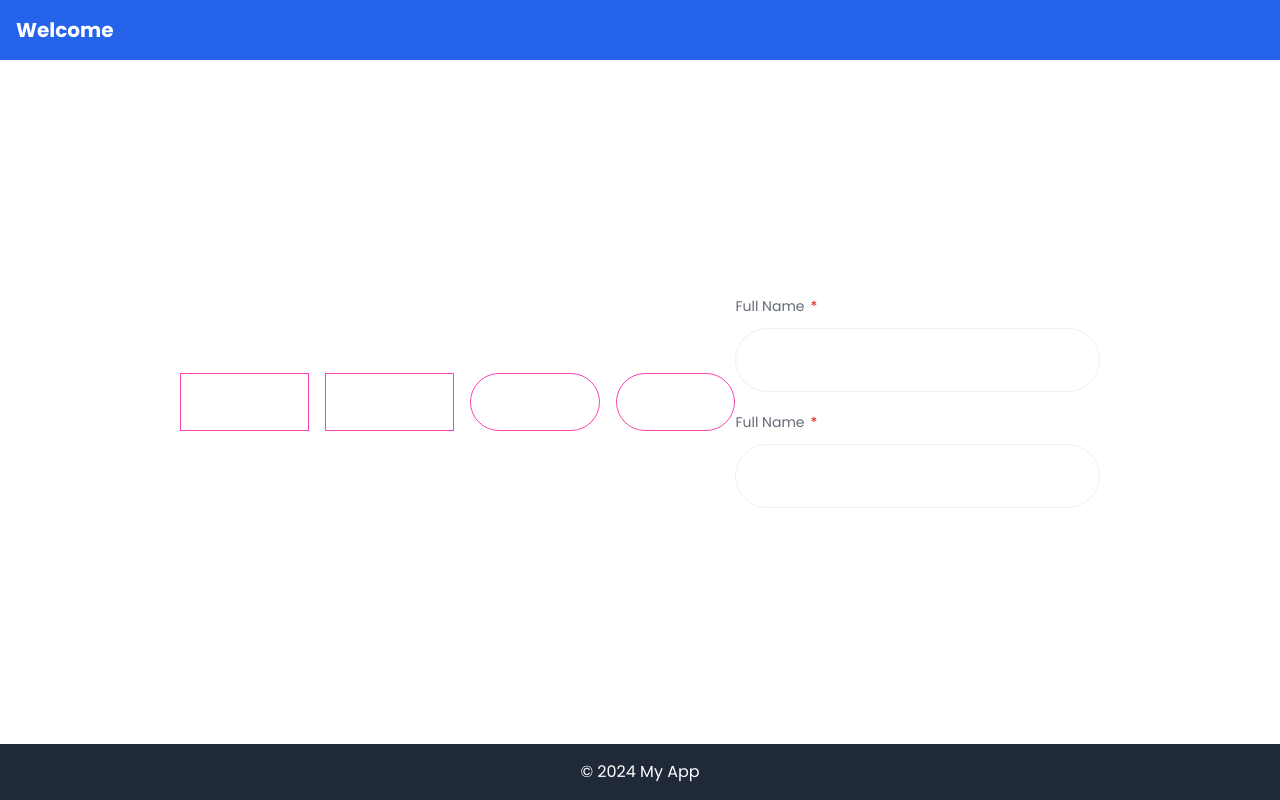
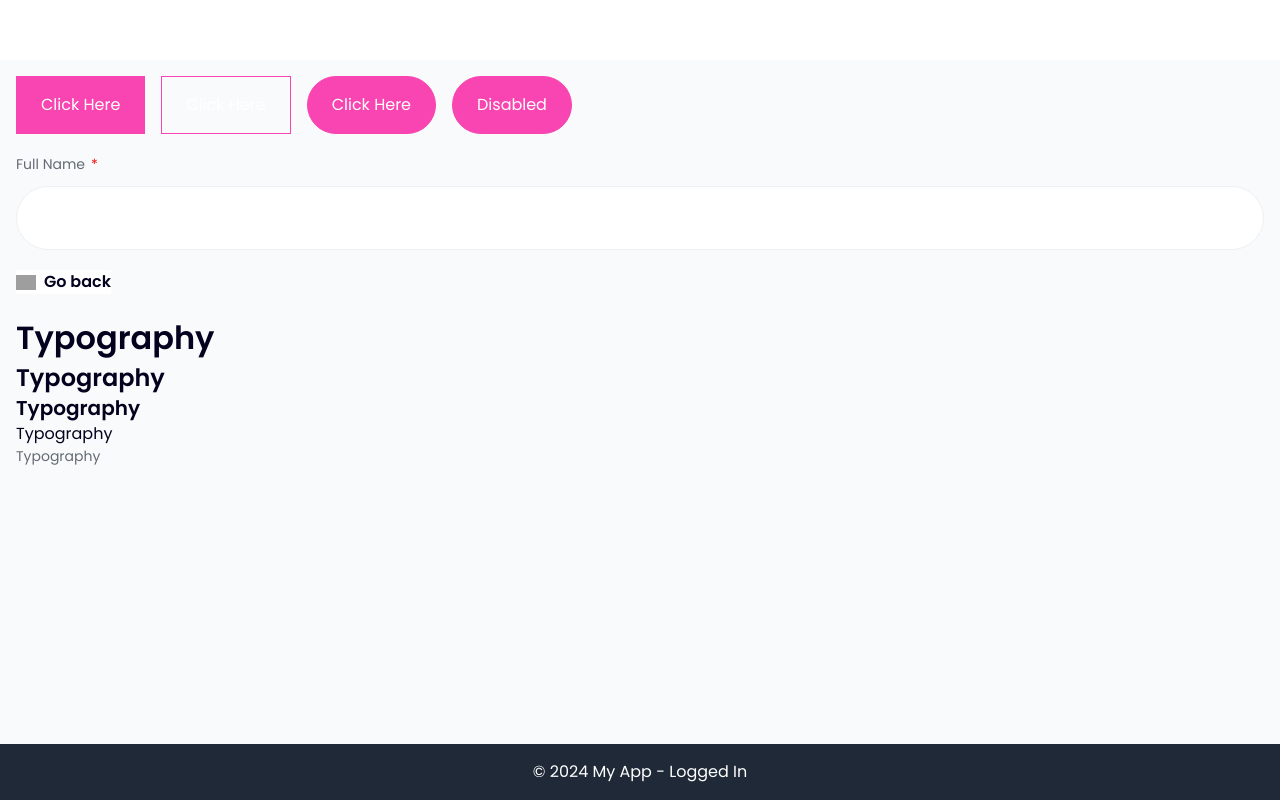
Before and after one commit to rienierpatron/d_e_a_l_z_managementfrontend, a Next.js app: page /component-preview in a window 1280 px wide. Built offline with nearby package versions, Linux system fonts and the light colour scheme; grey boxes are pictures that could not be loaded.

Commit message:
CT-2267: created components

```diff
--- /dev/null
+++ b/src/components/BackNavigation/index.jsx
@@ -0,0 +1,39 @@
+import React from "react";
+import classNames from "classnames";
+import Button from "../Button";
+import { useRouter } from "next/router";
+
+const BackNavigation = ({ href, baseClassName, icon, text, className }) => {
+  const router = useRouter();
+
+  const handleBack = () => {
+    if (href) {
+      router.push(href);
+    } else {
+      window.history.back(-1);
+    }
+  };
+
+  return (
+    <Button
+      className={classNames(
+        "flex items-center gap-2 font-semibold min-w-max !p-0 mb-[20px] bg-transparent",
+        baseClassName
+      )}
+      onClick={handleBack}
+      icon={icon ? icon : "/arrow-left.svg"}
+      borderless
+    >
+      <span
+        className={classNames(
+          "whitespace-nowrap text-ellipsis text-midnight-blue",
+          className
+        )}
+      >
+        {text}
+      </span>
+    </Button>
+  );
+};
+
+export default BackNavigation;
--- a/src/components/Button/index.jsx
+++ b/src/components/Button/index.jsx
@@ -8,7 +8,7 @@ const Button = React.forwardRef(
       children,
       onClick,
       type = "button",
-      variant = "primary",
+      variant = "default",
       disabled = false,
       className = "",
       primary,
@@ -17,17 +17,18 @@ const Button = React.forwardRef(
       fullWidth = false,
       outlined,
       icon = null,
-      iconPosition = 'left',
+      iconPosition = "left",
       isLoading = false,
       ...props
     },
     ref
   ) => {
     const baseClasses =
-      "bg-white border px-6 py-4 flex items-center justify-center gap-2";
+      "border bg-white px-6 py-4 flex items-center justify-center gap-2";
 
     const variantClasses = {
-      primary: "bg-primary text-white border-primary hover:opacity-90 focus:outline-none focus-visible:ring-2 focus-within:ring-primary",
+      primary:
+        "!bg-primary !text-white !border-primary hover:opacity-90 focus:outline-none focus-visible:ring-2 focus-within:ring-primary",
     };
 
     const primaryOutlined = outlined && variant === "primary";
@@ -37,12 +38,12 @@ const Button = React.forwardRef(
       variantClasses[variant],
       className,
       {
-        "w-full": fullWidth,
-        "rounded-[32px]": isRound,
-        "border-0": borderless,
-        "pointer-events-none": disabled,
-        "bg-transparent": outlined,
-        "text-primary": primaryOutlined,
+        "!w-full": fullWidth,
+        "!rounded-[32px]": isRound,
+        "!border-0": borderless,
+        "!pointer-events-none": disabled,
+        "!bg-transparent": outlined,
+        "!text-primary": primaryOutlined,
       }
     );
 
@@ -55,11 +56,11 @@ const Button = React.forwardRef(
         {...props}
       >
         {icon && iconPosition === "left" && (
-         <Image src={icon} height={20} width={20}/>
+          <Image src={icon} height={20} width={20} />
         )}
         {children}
         {icon && iconPosition === "right" && (
-         <Image src={icon} height={20} width={20}/>
+          <Image src={icon} height={20} width={20} />
         )}
       </button>
     );
--- /dev/null
+++ b/src/components/Typography/index.jsx
@@ -0,0 +1,37 @@
+import React from 'react';
+import PropTypes from 'prop-types';
+import classNames from 'classnames';
+
+const TYPOGRAPHY_STYLES = {
+  title: 'text-32px font-semibold text-midnight-blue', // 32px/48px;
+  subtitle: 'text-2xl font-semibold text-midnight-blue', // 24px/32px
+  heading: 'text-xl font-semibold text-midnight-blue', // 20px/28px
+  body: 'text-base font-normal text-midnight-blue', // 16px/24px
+  caption: 'text-sm font-normal text-dark-gray',  // 14px/20px
+};
+
+const Typography = ({
+  variant = 'body',
+  as = 'p',
+  className,
+  children,
+  ...props
+}) => {
+  const Tag = as; // Dynamically render an HTML tag (e.g., h1, h2, p, etc.)
+  const typographyClass = TYPOGRAPHY_STYLES[variant];
+
+  return (
+    <Tag className={classNames(typographyClass, className)} {...props}>
+      {children}
+    </Tag>
+  );
+};
+
+Typography.propTypes = {
+  variant: PropTypes.oneOf(['title', 'subtitle', 'heading', 'body', 'caption']),
+  as: PropTypes.string,
+  className: PropTypes.string,
+  children: PropTypes.node.isRequired,
+};
+
+export default Typography;
--- a/src/pages/_app.js
+++ b/src/pages/_app.js
@@ -5,7 +5,7 @@ import LoggedOutLayout from '../layouts/LoggedOutLayout';
 
 function DealzManagement({ Component, pageProps }) {
   // const loggedIn = isAuthenticated(); // Replace with real auth logic
-  const loggedIn = false;
+  const loggedIn = true;
 
   const Layout = loggedIn ? LoggedInLayout : LoggedOutLayout;
 
--- a/src/pages/component-preview.jsx
+++ b/src/pages/component-preview.jsx
@@ -1,16 +1,22 @@
+import BackNavigation from "@/components/BackNavigation";
 import Button from "@/components/Button";
 import FormFieldset from "@/components/FormFieldset";
 import FormInput from "@/components/FormInput";
 import FormLabel from "@/components/FormLabel";
+import Typography from "@/components/Typography";
 
 const ComponentPreview = () => {
   return (
     <>
       <div className="flex items-center gap-4">
-        <Button>Click Here</Button>
-        <Button outlined>Click Here</Button>
-        <Button isRound>Click Here</Button>
-        <Button isRound disabled>
+        <Button variant="primary">Click Here</Button>
+        <Button variant="primary" outlined>
+          Click Here
+        </Button>
+        <Button variant="primary" isRound>
+          Click Here
+        </Button>
+        <Button variant="primary" isRound disabled>
           Disabled
         </Button>
       </div>
@@ -19,11 +25,13 @@ const ComponentPreview = () => {
           <FormLabel required>Full Name</FormLabel>
           <FormInput fullWidth rounded />
         </FormFieldset>
-        <FormFieldset>
-          <FormLabel required>Full Name</FormLabel>
-          <FormInput fullWidth rounded />
-        </FormFieldset>
       </div>
+      <BackNavigation text="Go back" />
+      <Typography variant="title">Typography</Typography>
+      <Typography variant="subtitle">Typography</Typography>
+      <Typography variant="heading">Typography</Typography>
+      <Typography variant="body">Typography</Typography>
+      <Typography variant="caption">Typography</Typography>
     </>
   );
 };
--- a/src/styles/fonts.css
+++ b/src/styles/fonts.css
@@ -4,6 +4,6 @@
   /* Font family */
   --font-family-poppins: "Poppins";
 
-  /* Font size and line height combinations */
-  --font-32px: 32px/48px;    /* 32px font size with 48px line height */
+  /* Font size */
+  --font-32px: 32px;    /* 32px font size*/
 }
--- a/src/styles/index.css
+++ b/src/styles/index.css
@@ -9,16 +9,15 @@
   --background: #ffffff;
   --foreground: #171717;
 }
-
+/*
 @media (prefers-color-scheme: dark) {
   :root {
     --background: #0a0a0a;
     --foreground: #ededed;
   }
-}
+} */
 
 body {
-  color: var(--foreground);
   background: var(--background);
   font-family: var(--font-family-poppins)
 }
--- a/tailwind.config.mjs
+++ b/tailwind.config.mjs
@@ -32,6 +32,15 @@ export default {
       fontSize: {
         "32px": "var(--font-32px)",
       },
+      screens: {
+        xs: "375px",
+        sm: "640px",
+        md: "768px",
+        lg: "1024px",
+        xl: "1280px",
+        "2xl": "1440px",
+        "3xl": "1536px",
+      },
     },
   },
   plugins: [],
```
